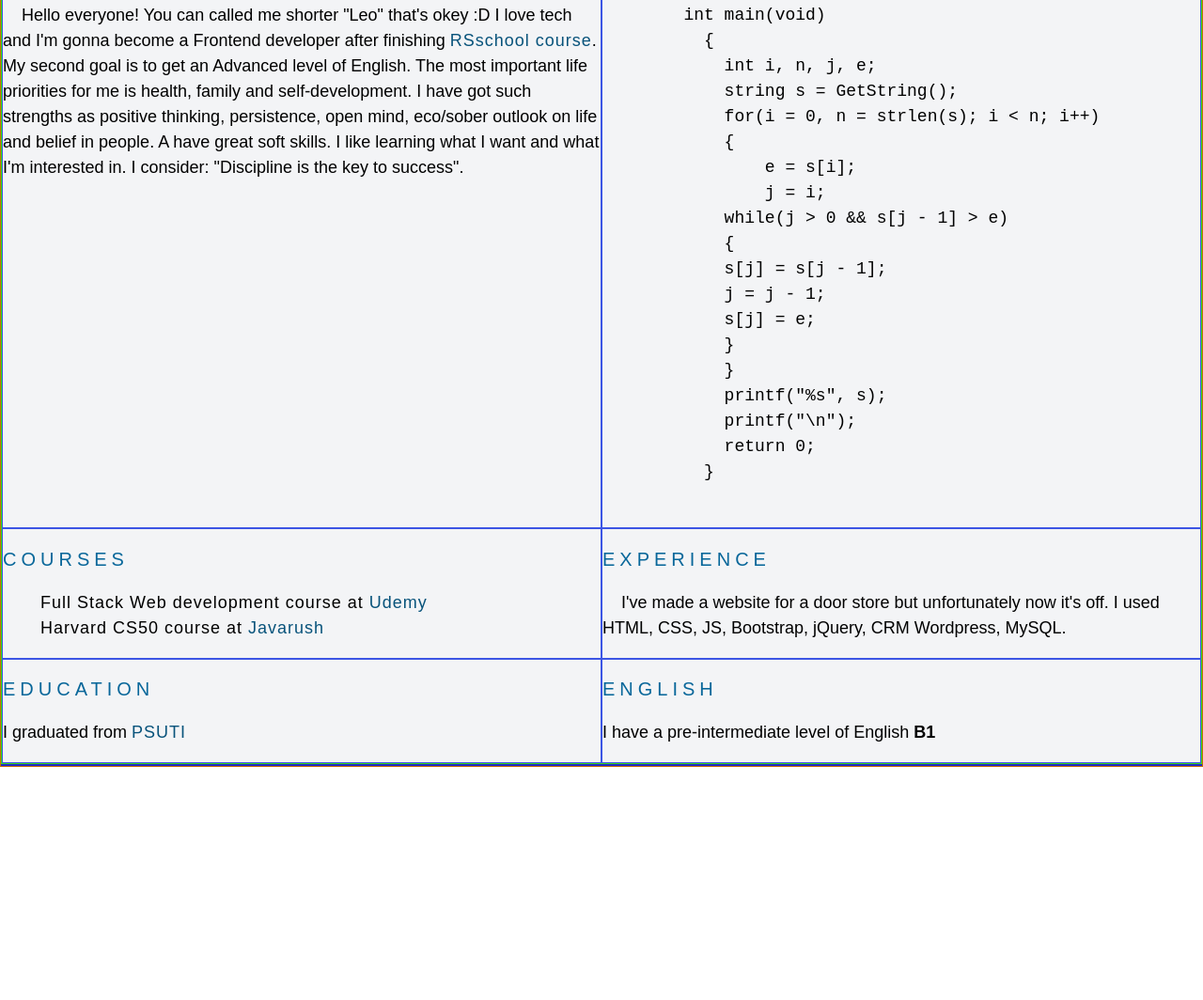
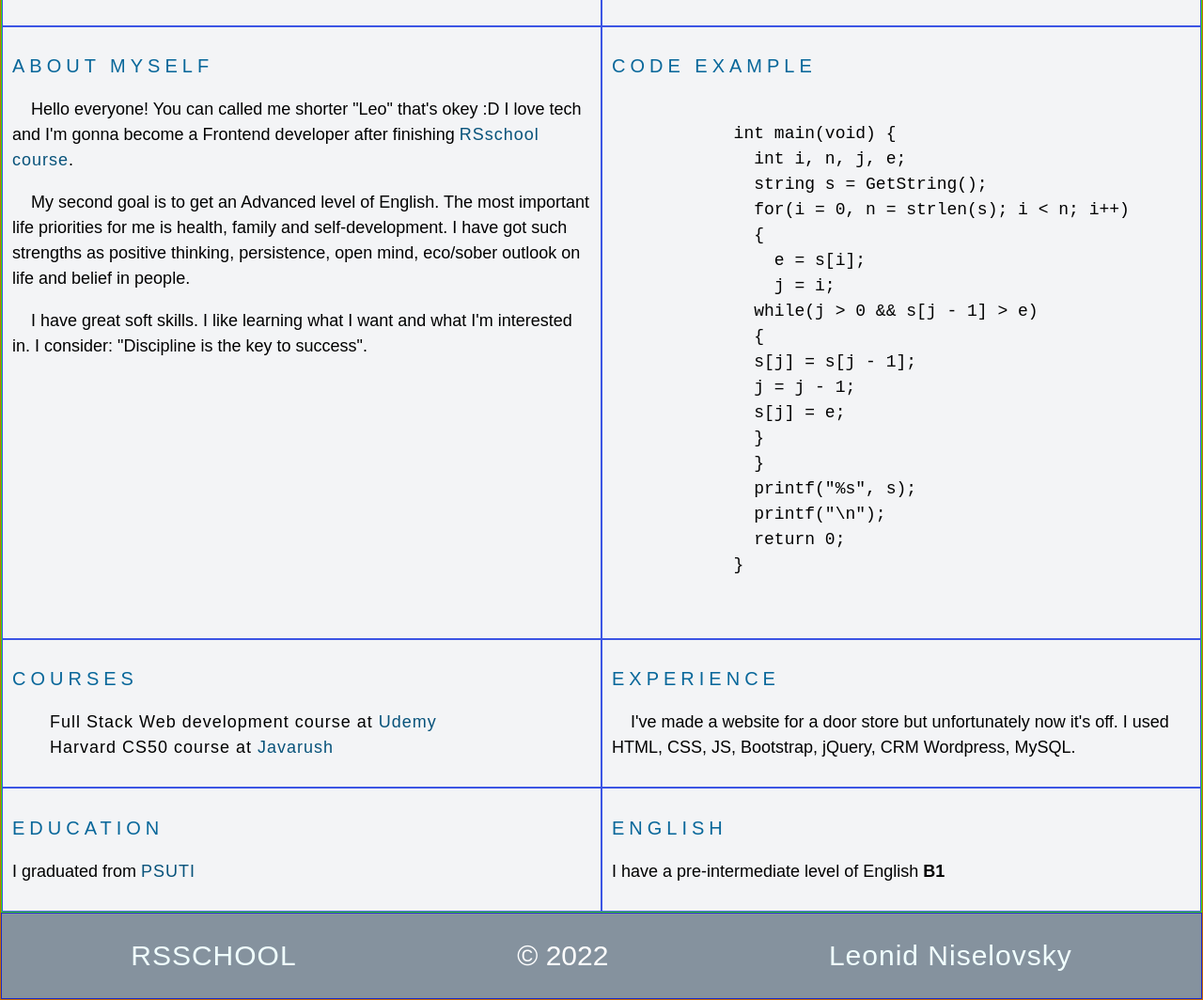
Before and after one commit to Leonid-Niselovsky/rsschool-cv, a plain HTML site: page index.html in a window 1280 px wide. Shown: the part 653-1717 px from the top of the page at 94% size. Before the commit the page ends 1469 px from the top, so only its background shows below. Drawn offline with Linux system fonts and the light colour scheme.

Commit message:
feat: fit footer

```diff
--- a/css/style.css
+++ b/css/style.css
@@ -31,6 +31,7 @@ body {
 
 .footer {
   margin: 0px;
+  padding: 20px;
   background-color: #85929E;
   border: 1px solid rgb(28, 42, 202);
 }
@@ -38,6 +39,7 @@ body {
 .container {
   max-width: 1440px;
   margin: 0 auto;
+  min-height: 50px;
 }
 
 .nav-list {
@@ -70,6 +72,7 @@ body {
 
 .section {
   width: 50%;
+  padding: 10px;
   border: 1px solid rgb(60, 85, 228);
 }
 
@@ -140,3 +143,23 @@ body {
 .li-contact {
     letter-spacing: 1px;
 }
+
+.main-div {
+  display: flex;
+  flex-wrap: wrap;
+  justify-content: space-between;
+}
+
+.code {
+  margin: 0;
+  padding: 0;
+}
+
+.footer-div {
+  display: flex;
+  justify-content: space-around;
+  align-items: center;
+  margin: 0 auto;
+  color: #fff;
+  font-size: 30px;
+}
--- a/index.html
+++ b/index.html
@@ -25,6 +25,7 @@
     <div class="container"></div>
   </header>
   <main class="main main-container">
+    <div class="container main-div">
       <section class="section" id="name">
         <h1 class="section-title h1-leonid" style="font-size: 30px;">Leonid Niselovsky</h1>
         <h3 class="section-title container">web developer</h3>
@@ -63,21 +64,23 @@
           Hello everyone! You can called me shorter "Leo" that's okey :D
           I love tech and I'm gonna become a Frontend developer after
           finishing <a class="link link-contact" href="https://rs.school">RSschool course</a>.
-        My second goal is to get an Advanced level of English.
+        </p>
+        <p style="text-indent: 20px;">My second goal is to get an Advanced level of English.
           The most important life priorities for me is health,
           family and self-development.
           I have got such strengths as positive thinking, persistence,
           open mind, eco/sober outlook on life and belief in people.
-        A have great soft skills.
+        </p>
+        <p style="text-indent: 20px;">I have great soft skills.
           I like learning what I want and what I'm interested in.
           I consider: "Discipline is the key to success".
         </p>
       </section>
       <section class="section" id="code example">
         <h2 class="section-title">Code Example</h2>
-      <pre>
-        int main(void)
-          {
+        <pre class="code">
+          <code>
+            int main(void) {
               int i, n, j, e;
               string s = GetString();
               for(i = 0, n = strlen(s); i < n; i++)
@@ -95,6 +98,7 @@
               printf("\n");
               return 0;
             }
+          </code>
         </pre>
       </section>
       <section class="section" id="courses">
@@ -116,10 +120,14 @@
           <h2 class="section-title">English</h2>
           <p>I have a pre-intermediate level of English <b>B1</b></p>
       </section>
-    <div class="container"></div>
+    </div>
   </main>
   <footer class="footer">
-    <div class="container"></div>
+    <div class="container footer-div">
+      <a href="https://rs.school/index.html" class="link footer-rss">RSSCHOOL</a>
+      <div class="footer-year">© 2022</div>
+      <a href="https://github.com/Leonid-Niselovsky" class="link footer-mylink">Leonid Niselovsky</a>
+    </div>
   </footer>
 </body>
 </html>
```
Also changed, not shown: 1 other file. Lines whose indentation alone changed are shown as unchanged.
